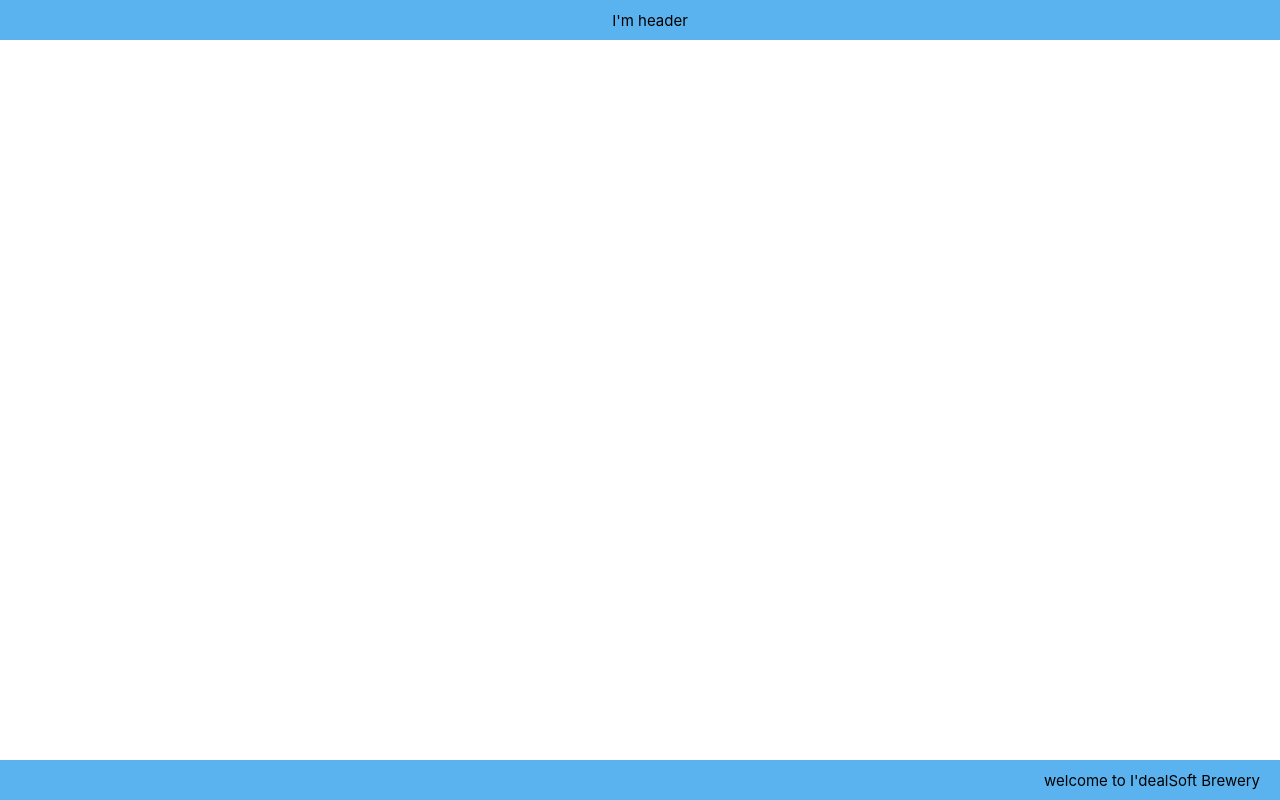
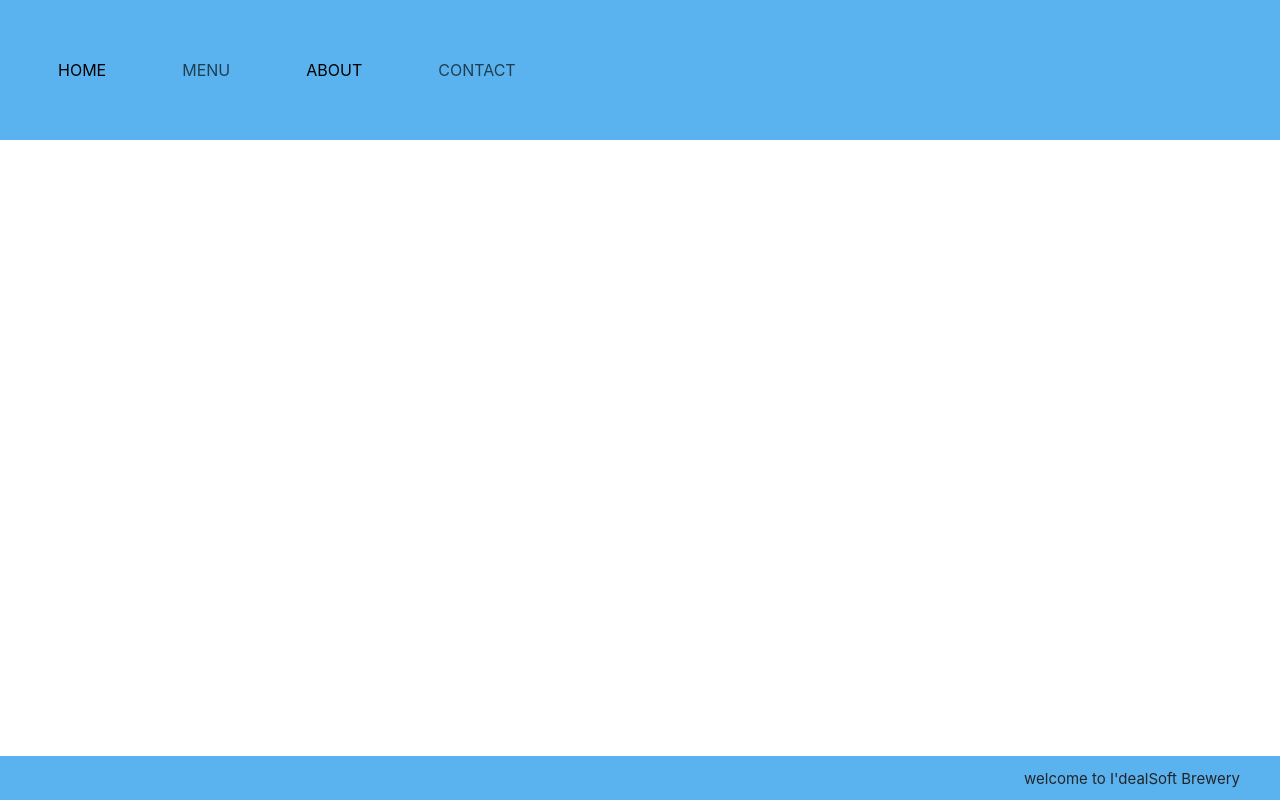
Before and after one commit to IdealSoftSolutions/idealsoft-brewery, a React (Create React App) app: page / in a window 1280 px wide. Built offline with nearby package versions, Linux system fonts and the light colour scheme.

Commit message:
add header

```diff
--- a/package.json
+++ b/package.json
@@ -6,6 +6,7 @@
     "@testing-library/jest-dom": "^5.17.0",
     "@testing-library/react": "^13.4.0",
     "@testing-library/user-event": "^13.5.0",
+    "bootstrap": "^5.3.3",
     "react": "^18.3.1",
     "react-dom": "^18.3.1",
     "react-scripts": "5.0.1",
--- a/public/index.html
+++ b/public/index.html
@@ -1,15 +1,16 @@
 <!DOCTYPE html>
 <html lang="en">
+
 <head>
   <meta charset="utf-8" />
   <link rel="icon" href="%PUBLIC_URL%/favicon.ico" />
   <meta name="viewport" content="width=device-width, initial-scale=1" />
   <meta name="theme-color" content="#000000" />
-    <meta
-      name="description"
-      content="Web site created using create-react-app"
-    />
+  <meta name="description" content="Web site created using create-react-app" />
   <link rel="apple-touch-icon" href="%PUBLIC_URL%/logo192.png" />
+  <link href="https://cdn.jsdelivr.net/npm/bootstrap@5.3.3/dist/css/bootstrap.min.css" rel="stylesheet"
+    integrity="sha384-QWTKZyjpPEjISv5WaRU9OFeRpok6YctnYmDr5pNlyT2bRjXh0JMhjY6hW+ALEwIH" crossorigin="anonymous">
+
   <!--
       manifest.json provides metadata used when your web app is installed on a
       user's mobile device or desktop. See https://developers.google.com/web/fundamentals/web-app-manifest/
@@ -26,9 +27,13 @@
     -->
   <title>React App</title>
 </head>
+
 <body>
   <noscript>You need to enable JavaScript to run this app.</noscript>
   <div id="root"></div>
+  <script src="https://cdn.jsdelivr.net/npm/bootstrap@5.3.3/dist/js/bootstrap.bundle.min.js"
+    integrity="sha384-YvpcrYf0tY3lHB60NNkmXc5s9fDVZLESaAA55NDzOxhy9GkcIdslK1eN7N6jIeHz"
+    crossorigin="anonymous"></script>
   <!--
       This HTML file is a template.
       If you open it directly in the browser, you will see an empty page.
@@ -40,4 +45,5 @@
       To create a production bundle, use `npm run build` or `yarn build`.
     -->
 </body>
+
 </html>
--- a/src/components/Header/Header.css
+++ b/src/components/Header/Header.css
@@ -4,9 +4,13 @@
     background-color: #5ab3ee;
     width: 100%;
     text-align: center;
-    padding: 10px;
+    padding: 20px;
 }
 
 .header label {
     font-size: 15px;
 }
+
+.header_nav {
+    padding: 30px;
+}
--- a/src/components/Header/header.js
+++ b/src/components/Header/header.js
@@ -2,8 +2,27 @@ import React from 'react'
 import './Header.css'
 export default function Header() {
     return (
-        <div className='header'>
-            <label>I'm header</label>
+        <div>
+            <nav className="navbar navbar-expand-lg bg-body-tertiary">
+                <div className="header" id="navbarSupportedContent">
+                    <ul className="navbar-nav me-auto mb-2 mb-lg-0">
+                        <li className="header_nav">
+                            <a className="nav-link active" aria-current="page" href="#">HOME</a>
+                        </li>
+                        <li className="header_nav">
+                            <a className="nav-link" href="#">MENU</a>
+                        </li>
+                        <li className="header_nav">
+                            <a className="nav-link active" aria-current="page" href="#">ABOUT</a>
+                        </li>
+                        <li className="header_nav">
+                            <a className="nav-link" href="#">CONTACT</a>
+                        </li>
+                    </ul>
+                </div>
+
+            </nav>
+
         </div>
     )
 }
```
Also changed, not shown: 1 other file (tests, documents, lock files or other folders). Lines whose indentation alone changed are shown as unchanged.
